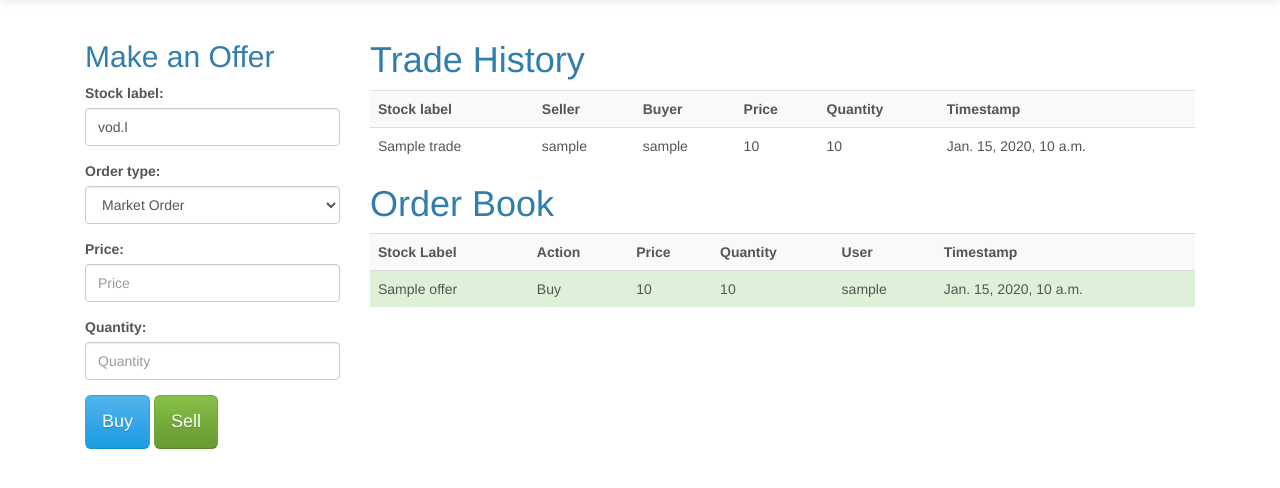
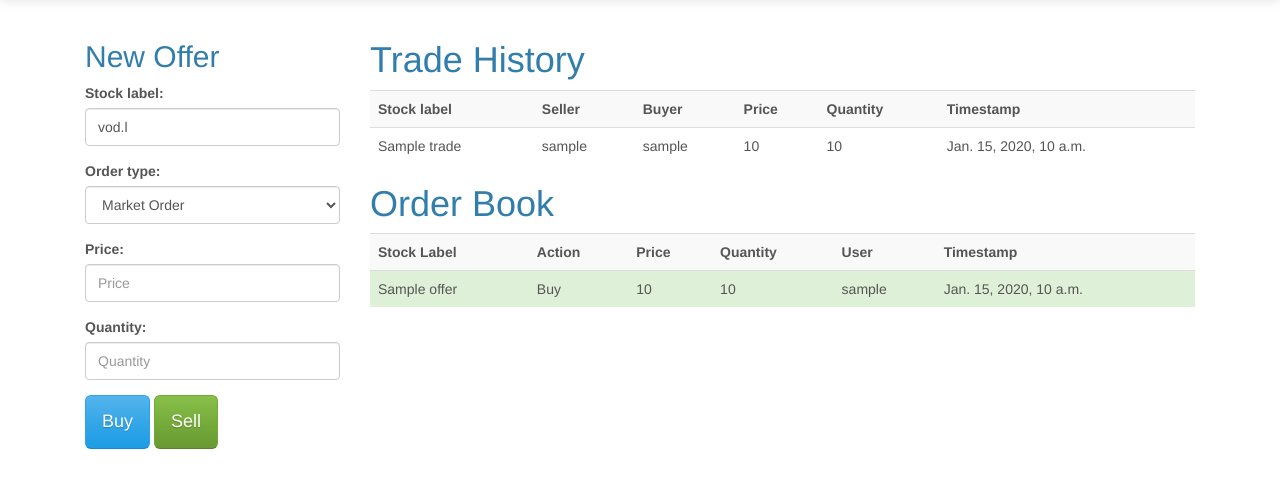
Before and after one commit to Tasignotas/barclays_openminds, a Django app: page / in a window 1280 px wide. Shown: the part 51-539 px from the top of the page. Run offline with Django 3.2, Linux system fonts and the light colour scheme; a user stored in the database is signed in; tables that the repository leaves empty hold one stand-in row (values such as "Sample post"); some libraries are stand-ins or nearby versions.

Commit message:
New Offer

```diff
--- a/server/creative_exchange/templates/trading.html
+++ b/server/creative_exchange/templates/trading.html
@@ -16,7 +16,7 @@
 {% block content %}
 <div class="col-md-3">
 <form method="post" role="form">{% csrf_token %}
-<h2>Make an Offer</h2>
+<h2>New Offer</h2>
 <div class="form-group">
 	{{ trade_form.stock_label.label_tag }}
 	{{ trade_form.stock_label.errors }}
```
